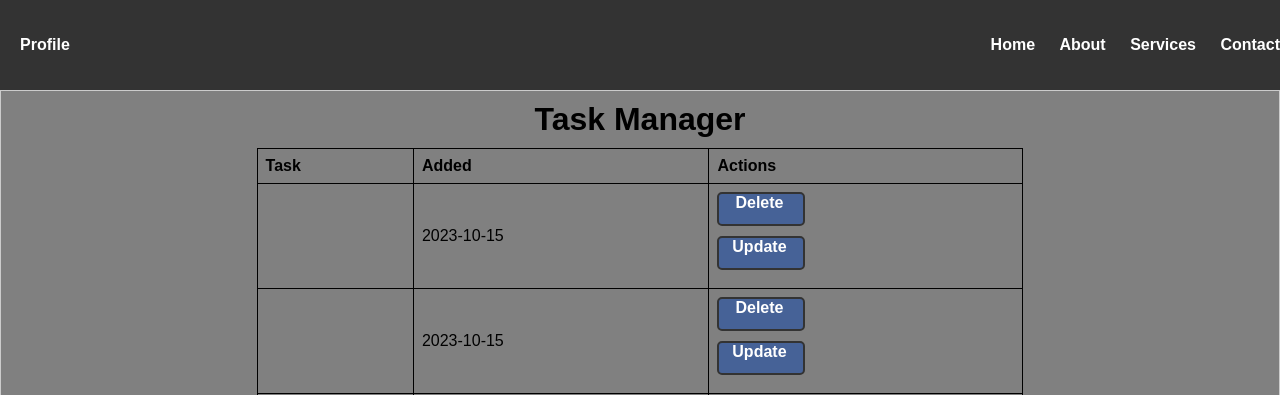
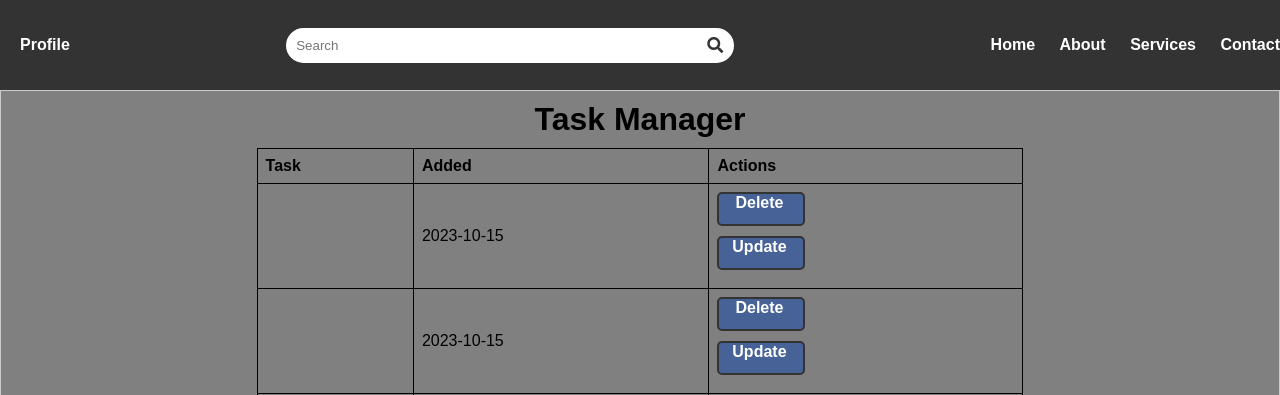
Before and after one commit to chris-macharia/alx_capstone_project, a Flask app: page / in a window 1280 px wide. Shown: the top 395 px of the page. Run offline with Flask 3, Linux system fonts and the light colour scheme; data comes from the database, SQL or seed files in the repository.

Commit message:
Add a search bar

```diff
--- a/static/css/main.css
+++ b/static/css/main.css
@@ -21,6 +21,39 @@ header {
     z-index: 1;
     background-color: #333;
 }
+
+/* Style for the search box */
+.search-box {
+    display: flex;
+    align-items: center;
+    background-color: #fff;
+    border: 2px solid #333;
+    border-radius: 20px; /* Rounded corners */
+    padding: 5px;
+}
+
+/* Style for the search input */
+.search-box input {
+    border: none;
+    border-radius: 20px; /* Rounded corners */
+    padding: 5px;
+    width: 400px; /* Adjust the width as needed */
+}
+
+/* Style for the search button */
+.search-box button {
+    background: none;
+    border: none;
+    cursor: pointer;
+    outline: none;
+}
+
+/* Style for the search icon (Font Awesome) */
+.search-box button i {
+    color: #333;
+    font-size: 1.2em; /* Adjust the size as needed */
+}
+
 
 /* Style for the profile link */
 .profile a {
--- a/templates/index.html
+++ b/templates/index.html
@@ -9,6 +9,10 @@
     <nav class="navbar">
         <div class="profile">
             <a href="#">Profile</a>
+        </div>
+        <div class="search-box">
+            <input type="text" placeholder="Search">
+            <button type="submit"><i class="fas fa-search"></i></button>
         </div>
         <ul class="nav-links">
             <li><a href="#">Home</a></li>
```
